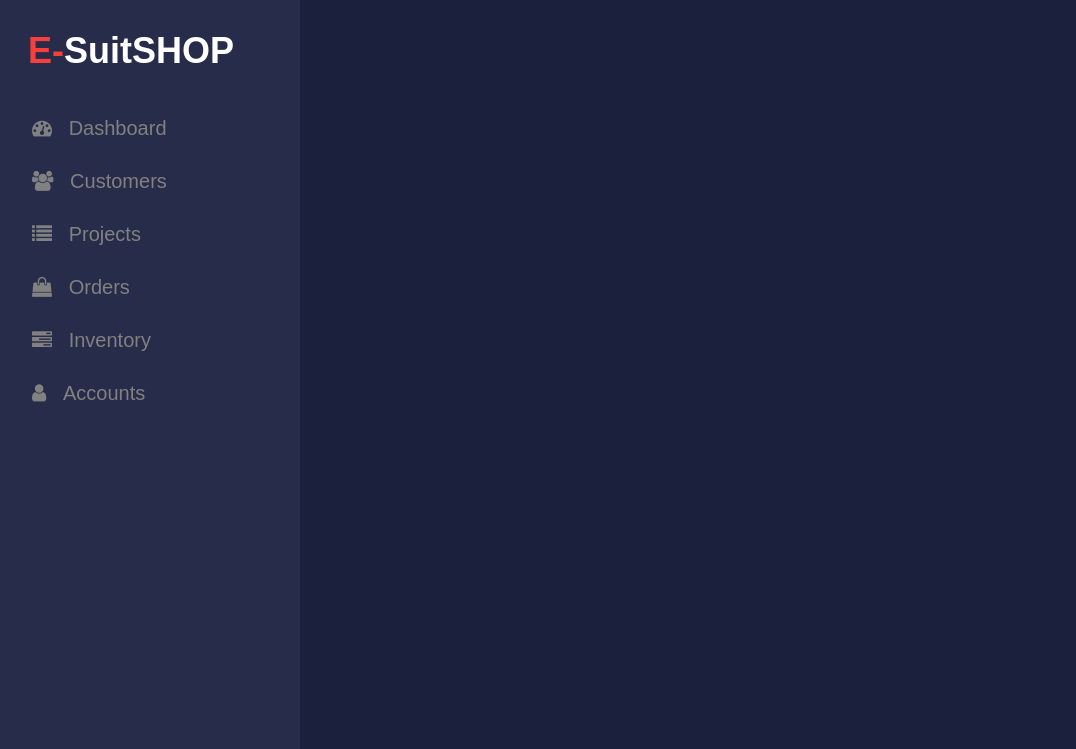
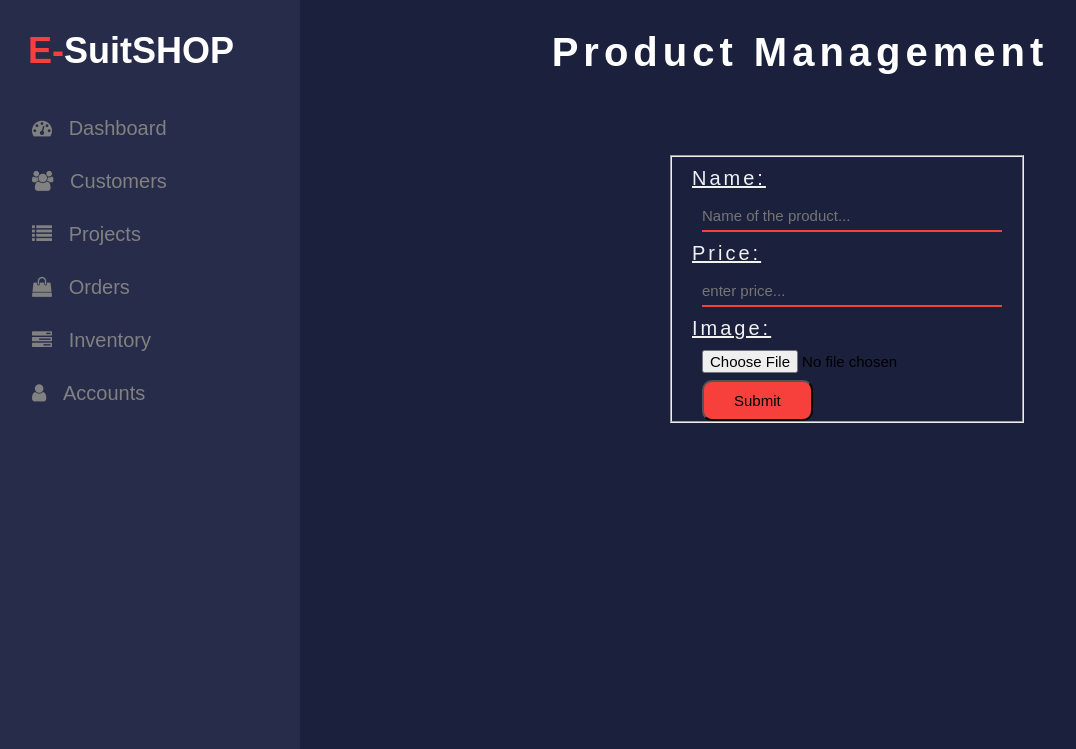
Before and after one commit to ahishakiyeyv/EcommerceProject, a PHP site: page /admin/product.php in a window 1280 px wide. Shown: the top 749 px of the page, without its empty margins (0-1076 px from the left). Run offline with PHP 8.4, Linux system fonts and the light colour scheme; some web fonts are replaced.

Commit message:
form added in product page

```diff
--- a/admin/css/product.css
+++ b/admin/css/product.css
@@ -50,3 +50,52 @@ body{
     right: 25px;
     font-size: 36px;
   }
+/* =============================================section 1======================================== */
+.section1{
+    margin-left:320px;
+}
+.title01{
+    text-align:center;
+    font-size:40px;
+    letter-spacing:5px;
+    color:#fff;
+    margin:30px;
+}
+fieldset{
+    width:350px;
+    margin:80px 350px;
+
+}
+.li-form{
+list-style: none;
+margin-left:30px;
+}
+.h3-form{
+    font-size:20px;
+    color:#f1f1f1;
+    margin: 10px 20px;
+    text-decoration: underline;
+    letter-spacing: 3px;
+    font-weight:200;
+}
+.inpt{
+    width:300px;
+    height:30px;
+    font-size:15px;
+    border:0;
+    border-bottom:2px solid #f7403b;
+    background:transparent;
+    color:#818181;
+    outline:none;
+}
+.inpt-img{
+    width:300px;
+    height:30px;
+    font-size:15px;
+}
+.inpt-sub{
+    padding:10px 30px;
+    background:#f7403b;
+    font-size:15px;
+    border-radius:10px;
+}
--- a/admin/product.php
+++ b/admin/product.php
@@ -19,5 +19,21 @@
   <a href="#"class="icon-a"><i class="fa fa-user icons"></i> &nbsp;&nbsp;Accounts</a>
   <!-- <a href="#"class="icon-a"><i class="fa fa-list-alt icons"></i> &nbsp;&nbsp;Tasks</a> -->
 </div>
+<section class="section1">
+    <h1 class="title01">Product Management</h1>
+    <fieldset>
+        <form action="" method="post">
+            <ul class="ul-form">
+                <h3 class="h3-form">Name:</h3>
+                <li class="li-form"><input type="text" name="nomproduit" class="inpt" placeholder="Name of the product..."></li>
+                <h3 class="h3-form">Price:</h3>
+                <li class="li-form"><input type="text" name="prix" class="inpt" placeholder="enter price..."></li>
+                <h3 class="h3-form">Image:</h3>
+                <li class="li-form"><input type="file" name="image" class="inpt-img"></li>
+                <li class="li-form"><input type="submit" value="Submit" class="inpt-sub"></li>
+            </ul>
+        </form>
+    </fieldset>
+</section>
 </body>
 </html>
```
